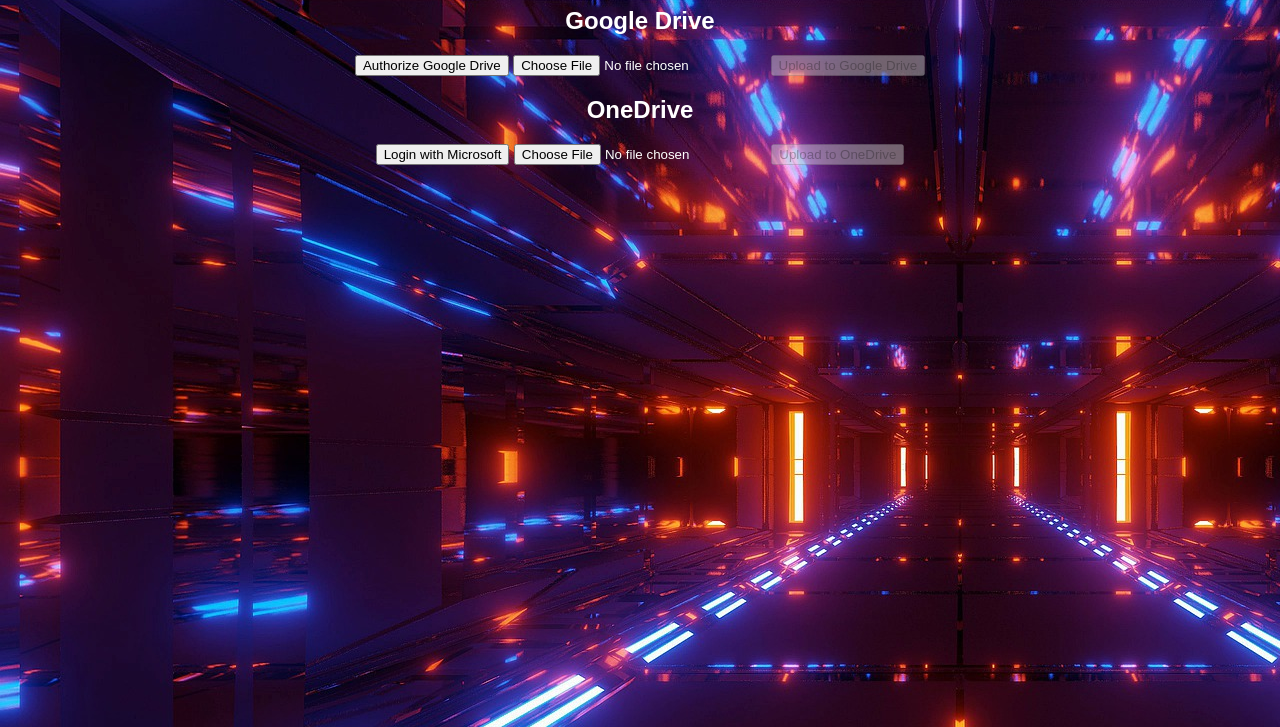
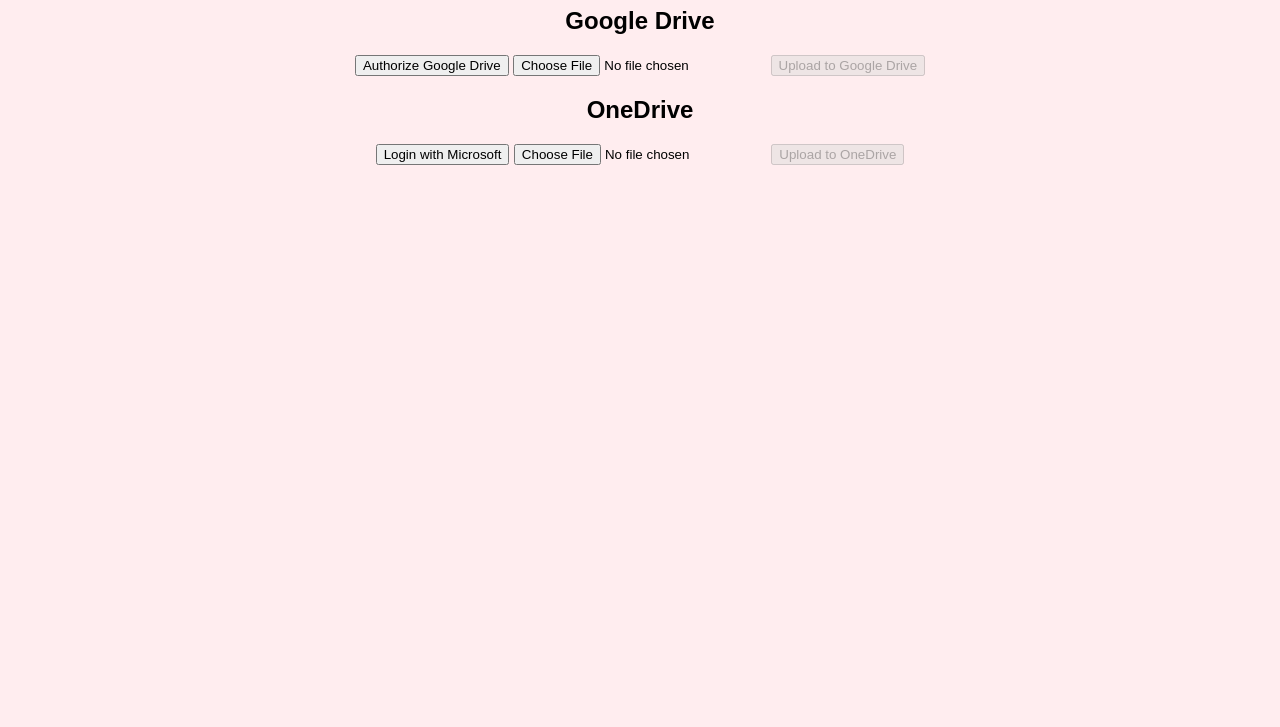
Before and after one commit to UCMfilm/UCMfilm.github.io, a website: page index.html in a window 1280 px wide. Shown: the part 73-800 px from the top of the page. Drawn offline with Linux system fonts and the light colour scheme; a script that the page names is missing.

Commit message:
Update styles.css

```diff
--- a/styles.css
+++ b/styles.css
@@ -1,8 +1,6 @@
 body {
     font-family: Arial, sans-serif;
-    background-image: url('filmtechbgimg.jpg');
-    background-size:inherit;
-    color: white;
+    background-color: rgba(255, 182, 193, 0.244);
     text-align: center;
     margin: 0;
     padding: 0;
```
